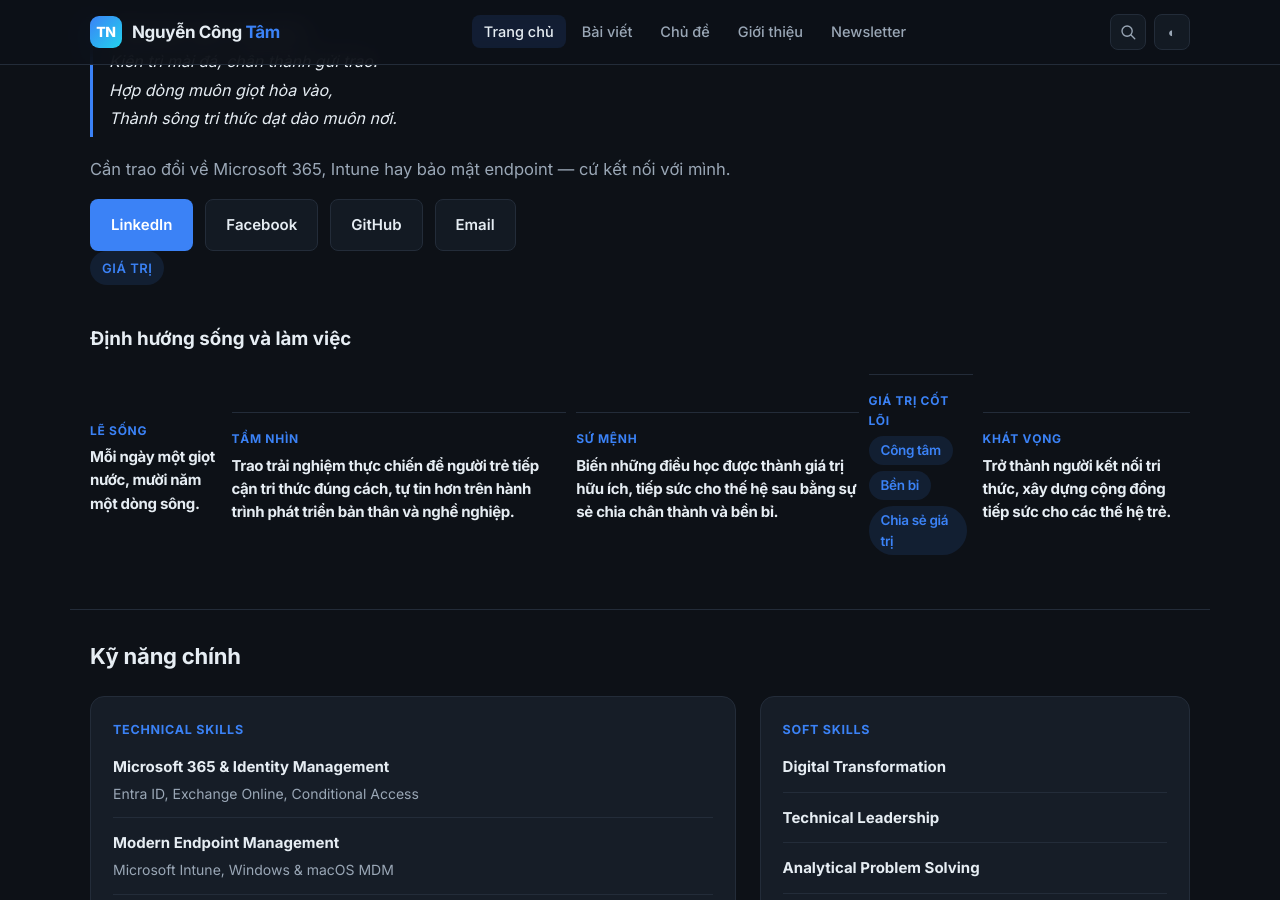
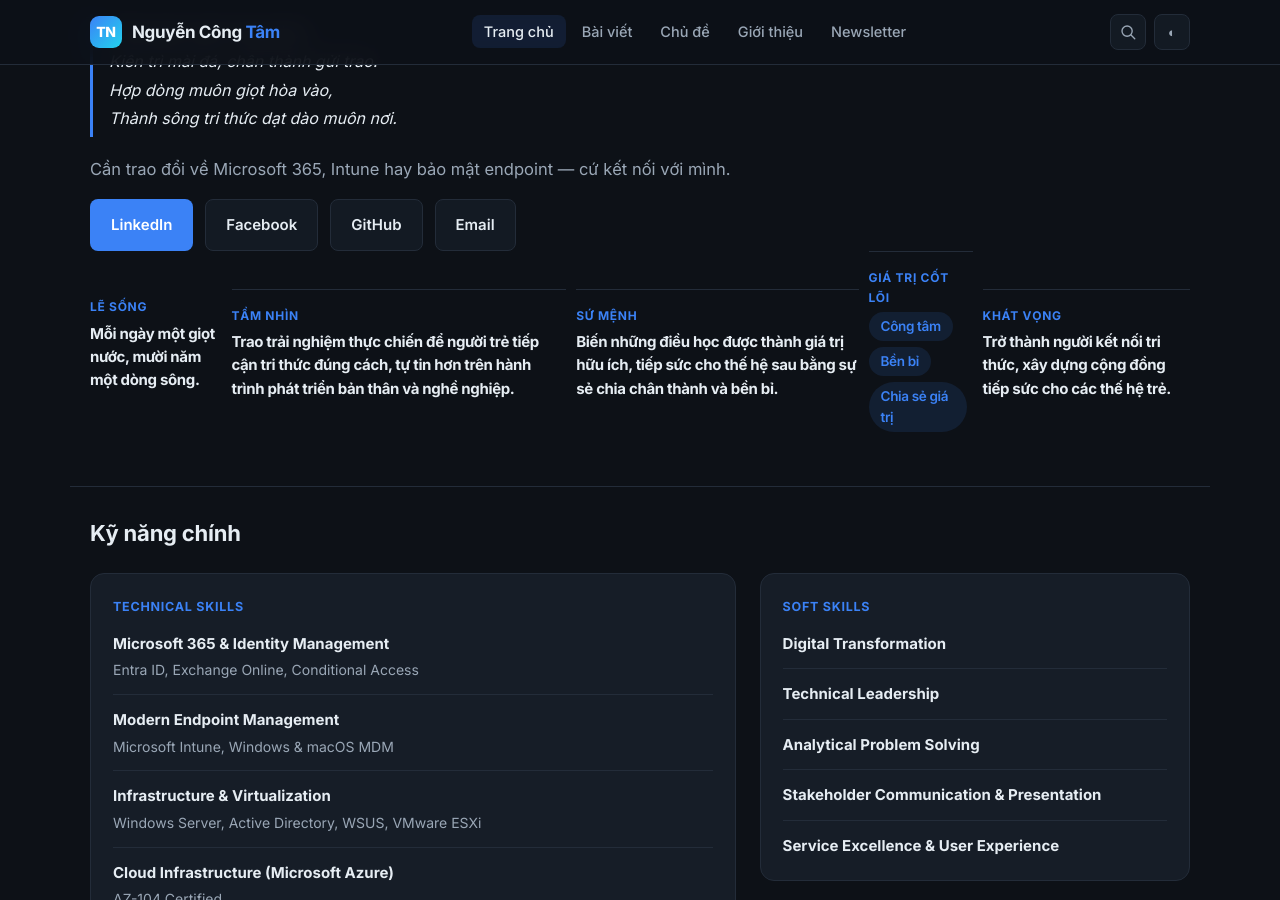
Before and after one commit to congtamsoul/congtamsoul.github.io, a Jekyll site: the page built from index.html, in a window 1280 px wide and 900 px high, scrolled down 4800 px. Built offline with Jekyll 4.4.1, drawn with Linux system fonts in a browser that asks for light colours.

Commit message:
Fine-tune values section to remove the extra title and make it match the surrounding list style

```diff
--- a/index.html
+++ b/index.html
@@ -160,11 +160,6 @@ og_description: "Kinh nghiệm thực chiến về Microsoft 365, Intune, Window
     </div>
 
     <aside class="values-card">
-      <div class="brand-header">
-        <span class="eyebrow eyebrow-soft">Giá trị</span>
-        <h3>Định hướng sống và làm việc</h3>
-      </div>
-
       <dl class="brand">
         <div class="brand-item">
           <dt>Lẽ sống</dt>
```
